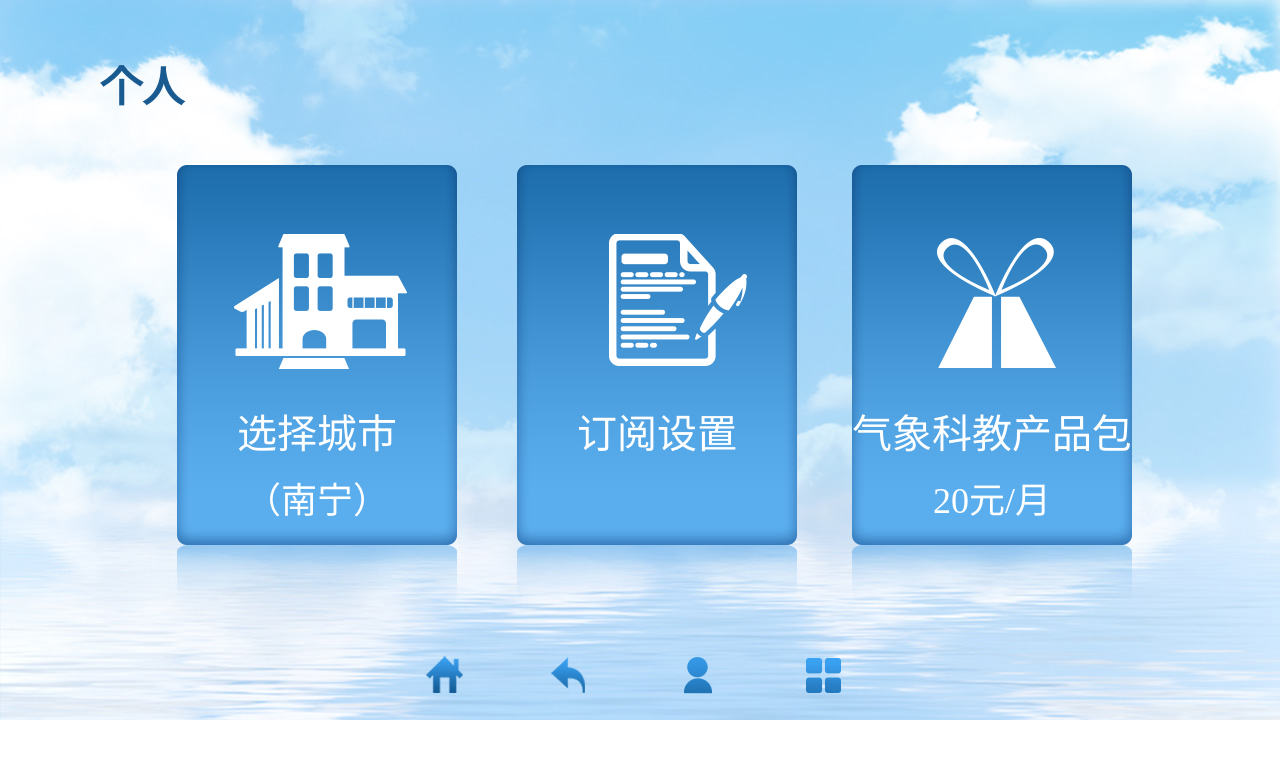
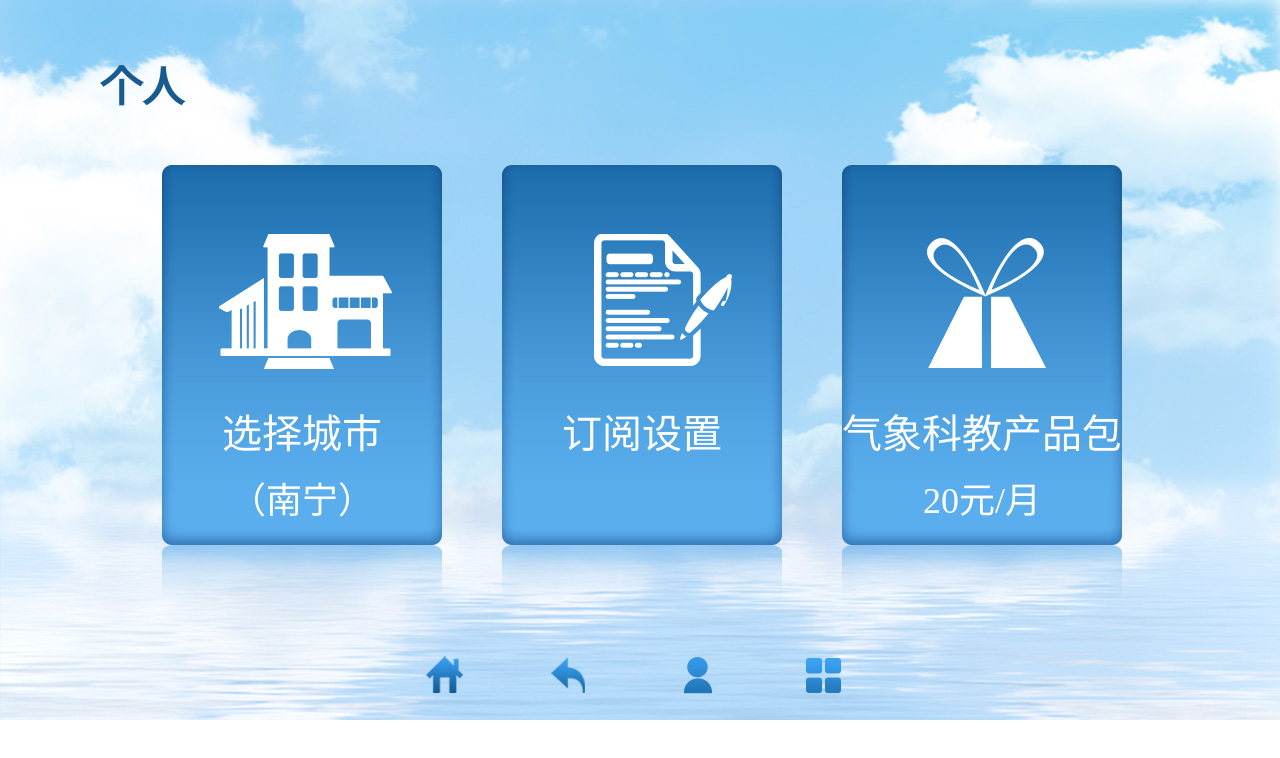
Before and after one commit to gxws/weather, a plain HTML site: page html/weather-oneself.html in a window 1280 px wide. Drawn offline with Linux system fonts and the light colour scheme.

Commit message:
个人页面 修改

```diff
--- a/public/css/wearther-oneself.css
+++ b/public/css/wearther-oneself.css
@@ -20,9 +20,7 @@
 }
 .oneself-content .border{
 	/*text-align: center;*/
-    position: absolute;
-    top: 0;
-    left: 0;
+    position: relative;
 }
 .oneself-content .border .bg{
 	width: 310px;
@@ -33,21 +31,15 @@
 }
 .oneself-content .border .oneself-city{
 	text-align: center;
-	position: absolute;
-	left: 15px;
-	top:0;
+	position: relative;
 }
 .oneself-content .border .oneself-set{
 	text-align: center;
-	position: absolute;
-	left: 355px;
-	top:0;
+	position: relative;
 }
 .oneself-content .border .oneself-product{
 	text-align: center;
-	position: absolute;
-	left: 690px;
-	top:0;
+	position: relative;
 }
 .oneself-content .border .oneself-city:before,
 .oneself-content .border .oneself-set:before,
```
